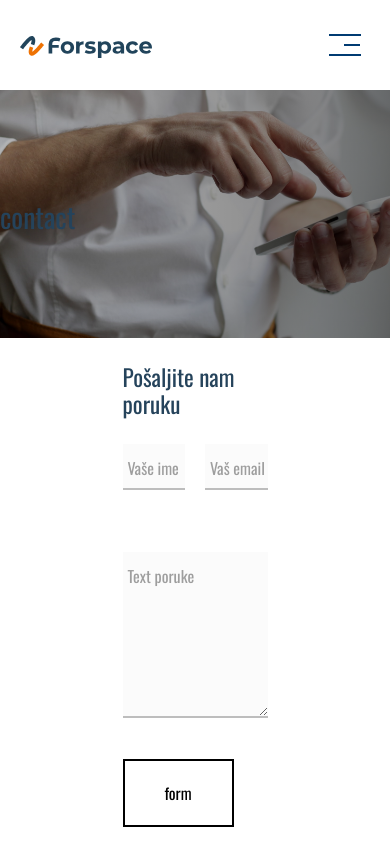
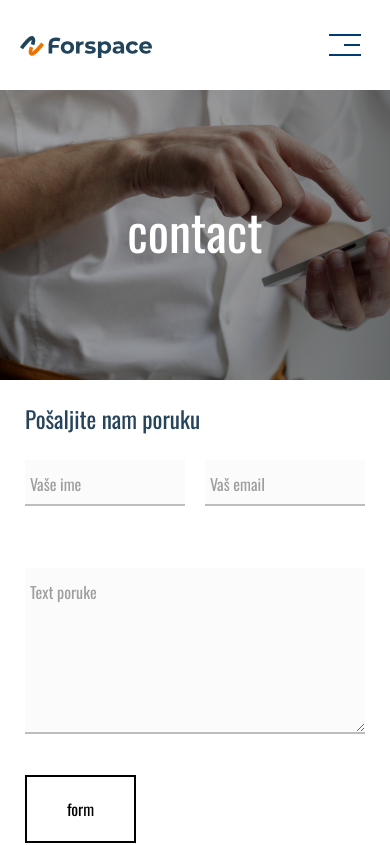
Before and after one commit to Halcooo/forspace-solutions, a Vue app: page /contact in a window 390 px wide. Shown: the top 845 px of the page. Built offline with nearby package versions, Linux system fonts and the light colour scheme.

Commit message:
fsdsafdga

```diff
--- a/src/components/Forms/ContactForm.vue
+++ b/src/components/Forms/ContactForm.vue
@@ -105,53 +105,6 @@
       </div>
     </form>
   </div>
-  <!-- <div class="top">
-    <form>
-      <h3 class="">Pošaljite nam poruku</h3>
-      <div class="form-group">
-        <label for="name">Your name:</label>
-        <input
-          @input="validateName"
-          class="form-control"
-          type="text"
-          v-model="name"
-        />
-        <div class="warning" v-if="nameInvalid">
-          Molimo unesite vaše ime.
-          <div class="sec"></div>
-        </div>
-      </div>
-      <div class="form-group">
-        <label>Your e-mail:</label>
-        <input
-          @input="validateEmail"
-          class="form-control"
-          type="email"
-          v-model="email"
-          reqired
-        />
-        <div class="warning" v-if="emailInvalid">
-          Molimo unesite validan email.
-          <div class="sec"></div>
-        </div>
-      </div>
-      <div class="form-group">
-        <label for="">Your Message:</label>
-        <textarea
-          @input="validateMessage"
-          class="form-control"
-          v-model="message"
-        ></textarea>
-      </div>
-      <div class="warning" v-if="messageInvalid">
-        Molimo unesite poruku.
-        <div class="sec"></div>
-      </div>
-      <div class="col-auto">
-        <BaseButton :to="routes.route" :name="routes.name" />
-      </div>
-    </form>
-  </div> -->
 </template>
 <script>
 import BaseButton from "./buttons/BaseButton.vue";
@@ -210,6 +163,7 @@ export default {
 @import "../../styles/variables.scss";
 .form-div {
   width: 50%;
+  height: 60vh;
   margin: auto;
   padding: 25px;
   label {
@@ -263,65 +217,10 @@ export default {
       transition: transform 0.2s ease-out, color 0.2s ease-out;
     }
   }
+
+  @media screen and (max-width: 567px) {
+    width: 100%;
+    height: 100%;
+  }
 }
-// @keyframes sec {
-//   from {
-//     width: 0;
-//   }
-
-//   to {
-//     width: 100%;
-//   }
-// }
-
-// .top {
-//   position: relative;
-//   width: 100%;
-//   height: 100%;
-//   margin: 0;
-//   padding: 0;
-// }
-
-// form {
-//   width: 50%;
-
-//   margin: auto;
-//   padding: 20px;
-// }
-// .sec::after {
-//   position: absolute;
-//   top: 10%;
-//   left: 50%;
-//   transform: translateX(-50%);
-//   height: 2px;
-//   width: 0px;
-//   content: "";
-//   background: #f16822;
-//   animation: sec 1500ms 1;
-// }
-
-// .form-control {
-//   box-shadow: none;
-// }
-// // @media only screen and (max-width: 1050px) {
-// //   .col-6 {
-// //     width: 95%;
-// //   }
-// // }
-// .warning {
-//   color: #f16822;
-//   font-size: small;
-// }
-// input {
-//   &:focus {
-//     border: none;
-//     border: 1px solid #f16822;
-//   }
-// }
-// textarea:focus {
-//   border: 1px solid #f16822;
-// }
-// label {
-//   float: left;
-// }
 </style>
--- a/src/views/ContactView.vue
+++ b/src/views/ContactView.vue
@@ -21,8 +21,13 @@ export default {
       rgba(0, 0, 0, 0.507)
     ),
     url("@/assets/images/contact.jpg") no-repeat center center/cover;
-  height: 40vh;
+  height: 45vh;
 
   padding-top: 200px;
+  h1 {
+    text-align: center;
+    color: white;
+    font-size: 50px;
+  }
 }
 </style>
```
